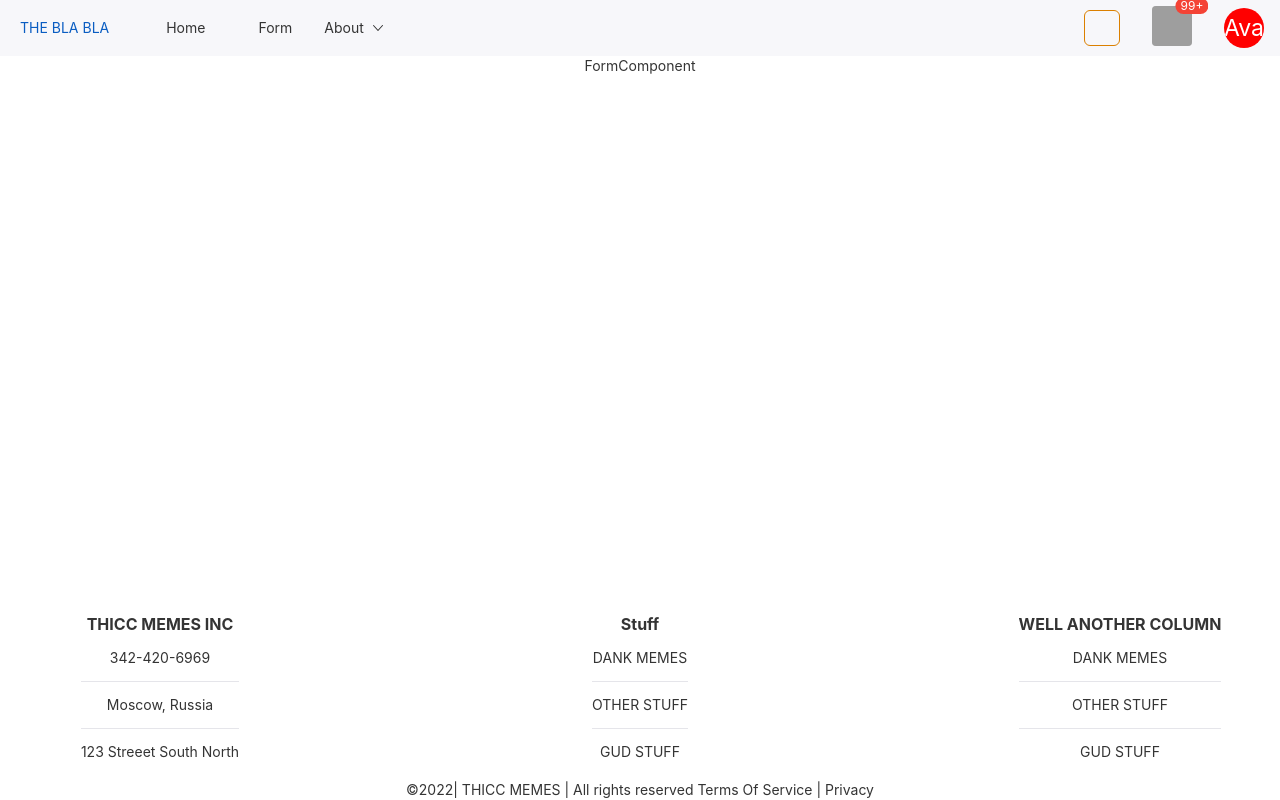
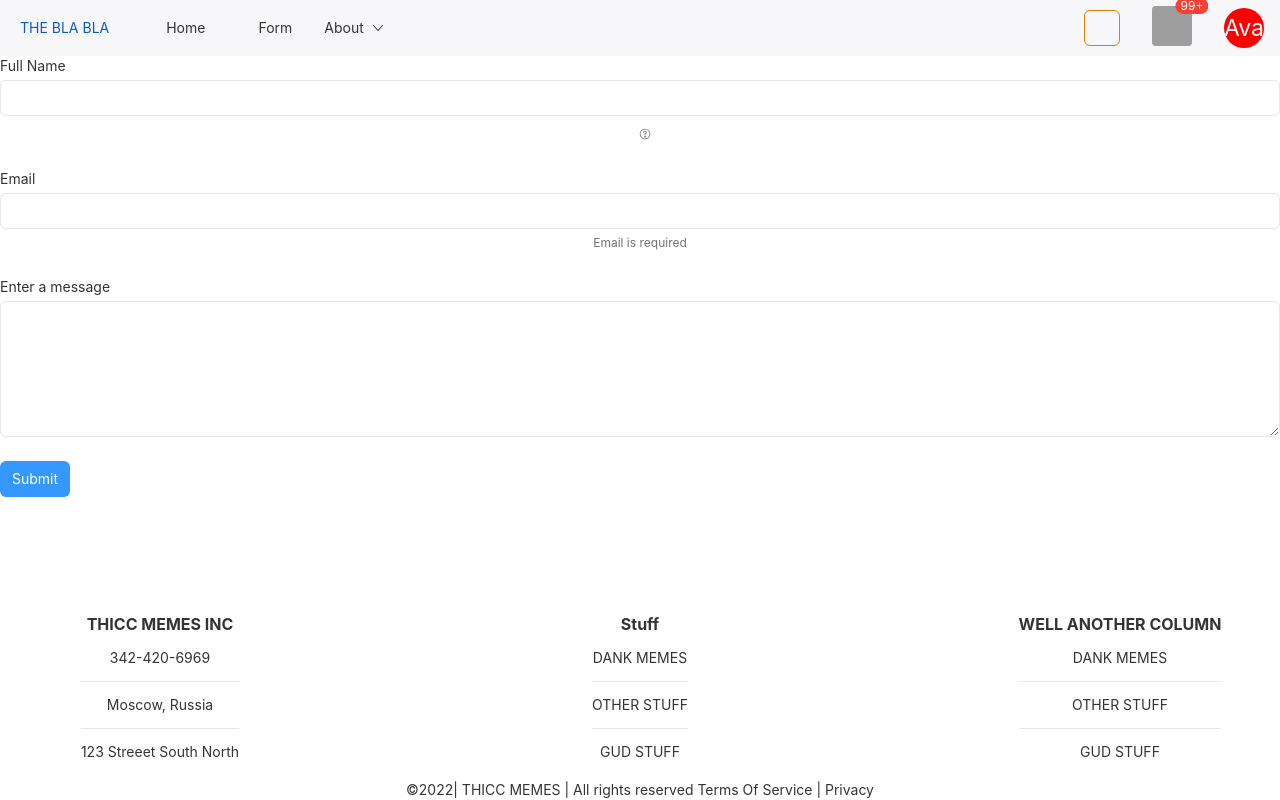
Before and after one commit to FourSqweez/rsuite-101, a React (Vite) app: page /form in a window 1280 px wide. Built offline with nearby package versions, Linux system fonts and the light colour scheme; grey boxes are pictures that could not be loaded; some icons are missing.

Commit message:
Forms and Validation

```diff
--- a/src/components/Forms.jsx
+++ b/src/components/Forms.jsx
@@ -1,6 +1,65 @@
-import React from 'react'
+import { useRef, useState, forwardRef } from 'react'
+import { ButtonToolbar } from 'rsuite'
+import { Button } from 'rsuite'
+import { Input } from 'rsuite'
+import { Form } from 'rsuite'
+import { SchemaModel, StringType } from 'schema-typed'
+
+const Textarea = forwardRef((props, ref) => (
+	<Input {...props} as="textarea" ref={ref} />
+))
 
 export const FormComponent = () => {
+	const [formValue, setFormValue] = useState({
+		name: '',
+		email: '',
+		textarea: '',
+	})
+	const formRef = useRef()
 
-	return <div>FormComponent</div>
+	const model = SchemaModel({
+		name: StringType().isRequired('Full name is required!'),
+		email: StringType()
+			.isEmail('Email must be valid!!!')
+			.isRequired('THIS IS REQUIRED!'),
+		textarea: StringType().isRequired('A MESSAGE MUST BE ENTERED!'),
+	})
+
+	const handleSubmit = () => {
+		if (!formRef.current.check()) {
+			console.error('FORM ERROR!')
+			return
+		}
+		console.log('FORM VALUE: ', formValue)
+	}
+
+	return (
+		<Form
+			ref={formRef}
+			model={model}
+			onChange={setFormValue}
+			onSubmit={handleSubmit}
+			fluid
+		>
+			<Form.Group controlId="name">
+				<Form.ControlLabel>Full Name</Form.ControlLabel>
+				<Form.Control name="name" />
+				<Form.HelpText tooltip>Full Name is required</Form.HelpText>
+			</Form.Group>
+			<Form.Group controlId="email">
+				<Form.ControlLabel>Email</Form.ControlLabel>
+				<Form.Control name="email" />
+				<Form.HelpText>Email is required</Form.HelpText>
+			</Form.Group>
+			<Form.Group controlId="textarea">
+				<Form.ControlLabel>Enter a message</Form.ControlLabel>
+				<Form.Control name="textarea" rows={6} accepter={Textarea} />
+			</Form.Group>
+			<ButtonToolbar>
+				<Button appearance="primary" type="submit">
+					Submit
+				</Button>
+			</ButtonToolbar>
+		</Form>
+	)
 }
```
